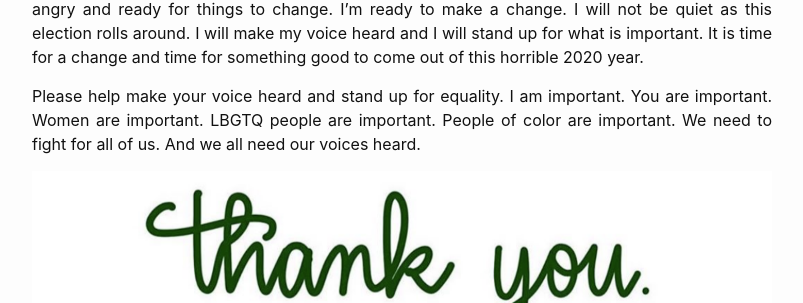
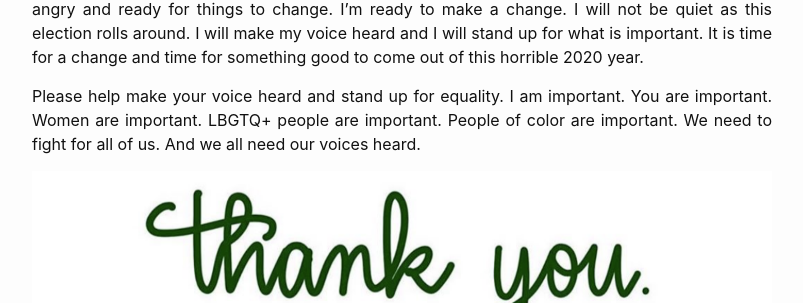
Before and after one commit to minihays/minihays.github.io, a Jekyll site: the page built from _posts/2020-09-19-notorious-rbg.markdown, in a window 1280 px wide and 900 px high, scrolled down 4919 px. Shown: the part 174-477 px from the top of the window, without its empty margins (238-1041 px from the left). Built offline with Jekyll 4.4.1, drawn with Linux system fonts in a browser that asks for light colours.

Commit message:
text edit

```diff
--- a/_posts/2020-09-19-notorious-rbg.markdown
+++ b/_posts/2020-09-19-notorious-rbg.markdown
@@ -31,7 +31,7 @@ I cannot fathom how someone is not concerned about what her death means to our c
 
 When this upcoming election rolls around I hope you vote. I hope you vote for equal rights - gender rights, women's rights, the rights of those who need us to fight for them. I am sad and angry and ready for things to change. I'm ready to make a change. I will not be quiet as this election rolls around. I will make my voice heard and I will stand up for what is important. It is time for a change and time for something good to come out of this horrible 2020 year.
 
-Please help make your voice heard and stand up for equality. I am important. You are important. Women are important. LBGTQ people are important. People of color are important. We need to fight for all of us. And we all need our voices heard.
+Please help make your voice heard and stand up for equality. I am important. You are important. Women are important. LBGTQ+ people are important. People of color are important. We need to fight for all of us. And we all need our voices heard.
 
 ![RBG](/images/rbg6.PNG)
 
```
